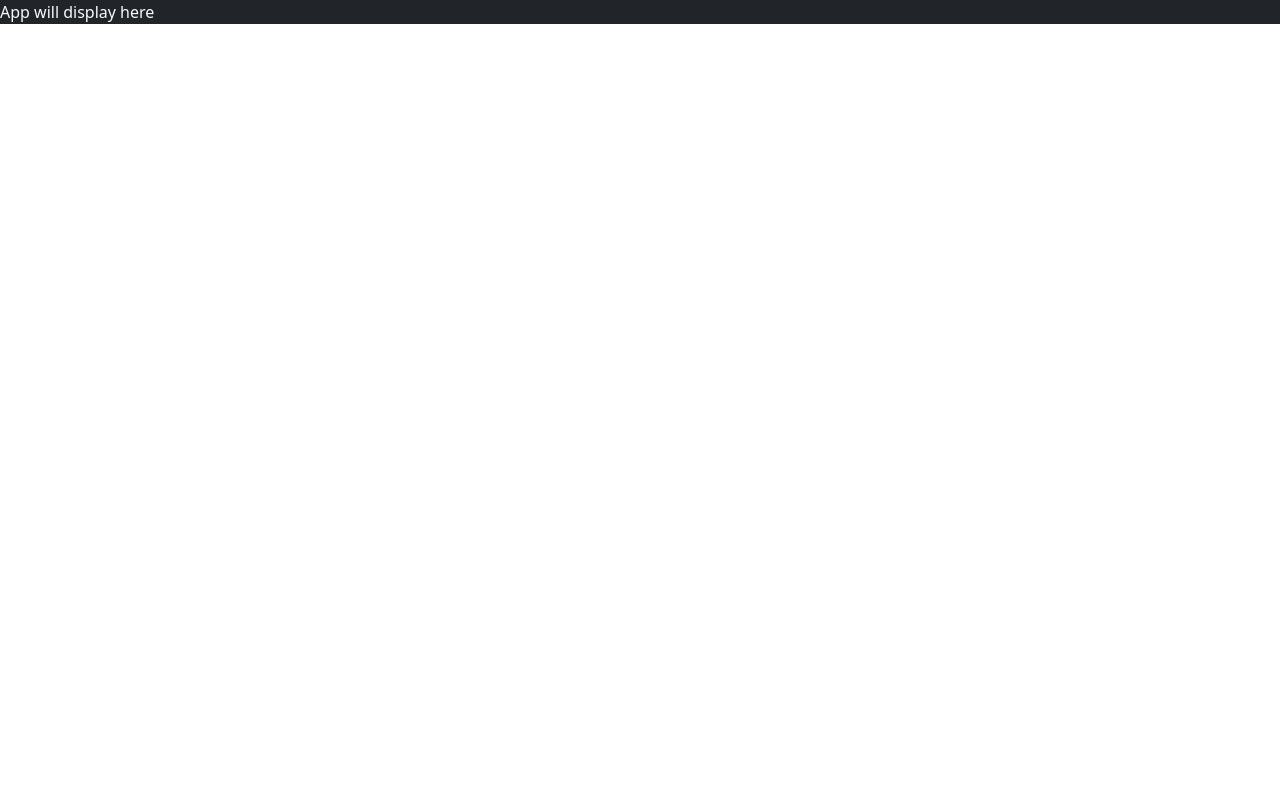
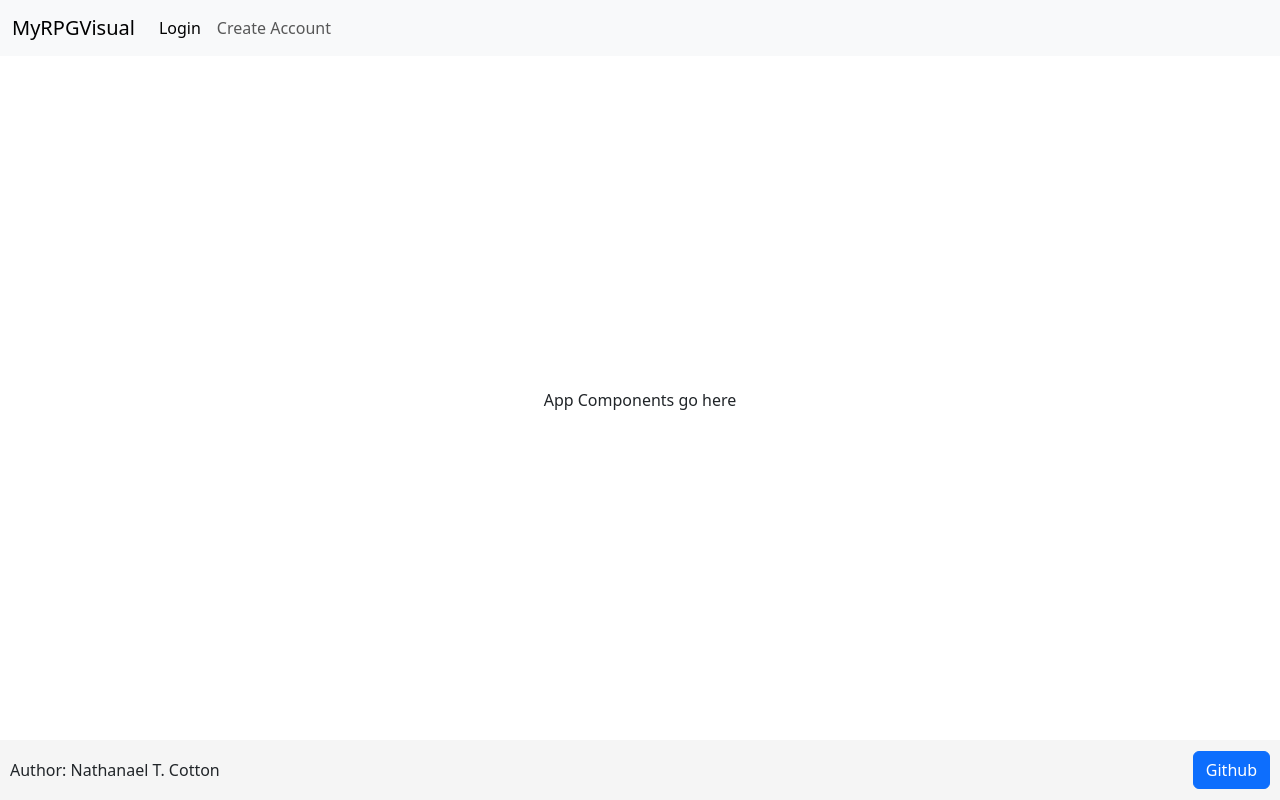
Before and after one commit to T876/startup, a React (Vite) app: page / in a window 1280 px wide. Built offline with nearby package versions, Linux system fonts and the light colour scheme.

Commit message:
Get navbar and footer working in react

```diff
--- a/src/app.css
+++ b/src/app.css
@@ -3,7 +3,7 @@
     font-family: Impact, 'Arial Narrow Bold', sans-serif
 }
 
-body {
+.body {
     width: 100vw;
     height: 100vh;
     display: flex;
--- a/src/app.jsx
+++ b/src/app.jsx
@@ -3,5 +3,37 @@
 import './app.css';
 
 export default function App() {
-  return <div className='body bg-dark text-light'>App will display here</div>;
+
+
+    return (
+        <div className='body'>
+            <nav class="navbar navbar-expand-lg navbar-light bg-light fixed-top">
+                <div class="container-fluid">
+                    <a class="navbar-brand" href="#">MyRPGVisual</a>
+                    <button class="navbar-toggler" type="button" data-bs-toggle="collapse" data-bs-target="#navbarSupportedContent" aria-controls="navbarSupportedContent" aria-expanded="false" aria-label="Toggle navigation">
+                        <span class="navbar-toggler-icon"></span>
+                    </button>
+                    <div class="collapse navbar-collapse" id="navbarSupportedContent">
+                        <ul class="navbar-nav me-auto mb-2 mb-lg-0">
+                        <li class="nav-item">
+                            <a class="nav-link active" aria-current="page" href="#">Login</a>
+                        </li>
+                        <li class="nav-item">
+                            <a class="nav-link" href="./HTML/create-account.html">Create Account</a>
+                        </li>
+                        </ul>
+                    </div>
+                </div>
+            </nav>
+            <main>
+                App Components go here
+            </main>
+            <footer class="fixed-bottom">
+                <p class="author">Author: Nathanael T. Cotton</p>
+                <a href="https://github.com/T876/startup">
+                    <button class="btn btn-primary">Github</button>
+                </a>
+            </footer>
+        </div>
+    );
 }
```
